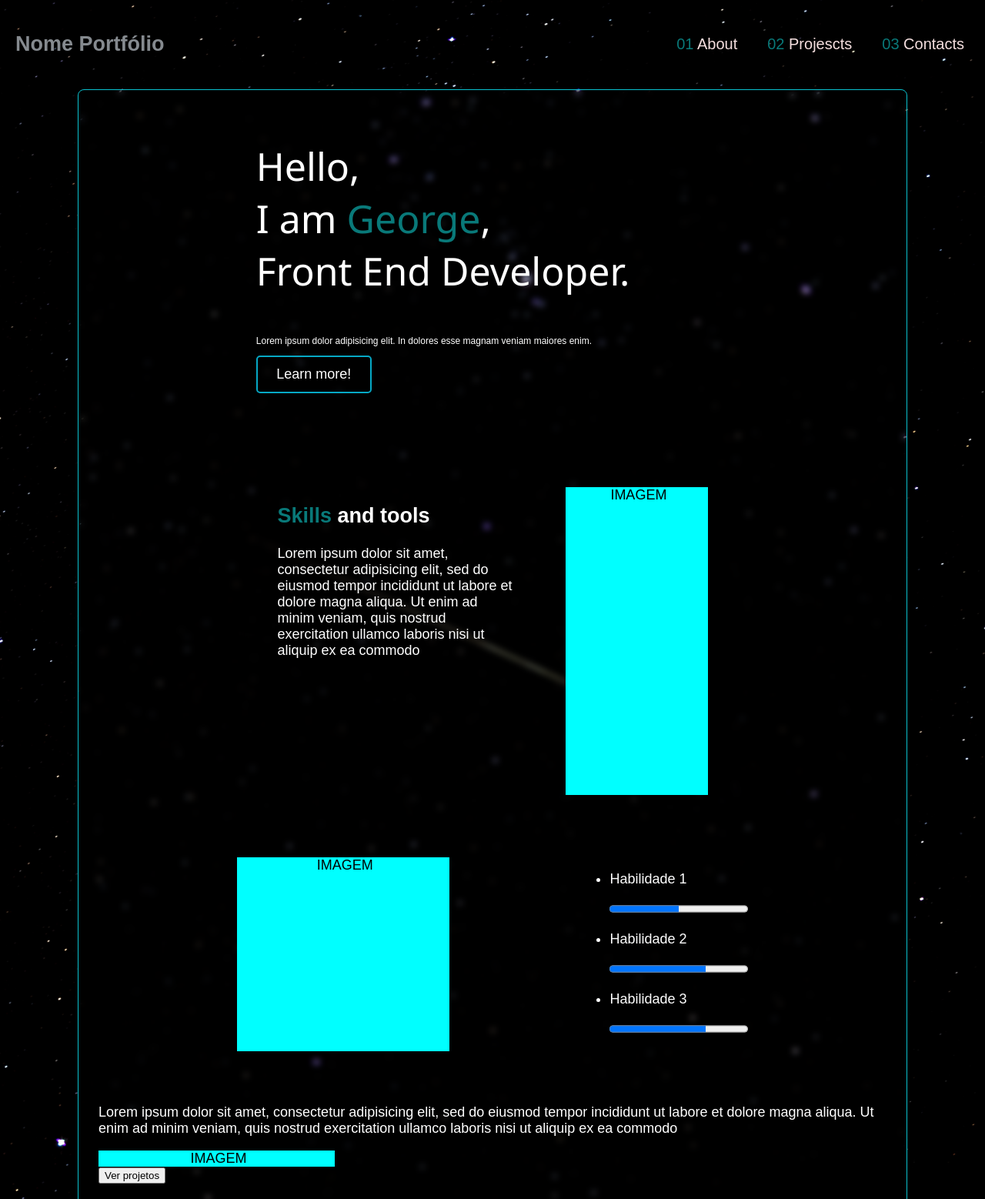
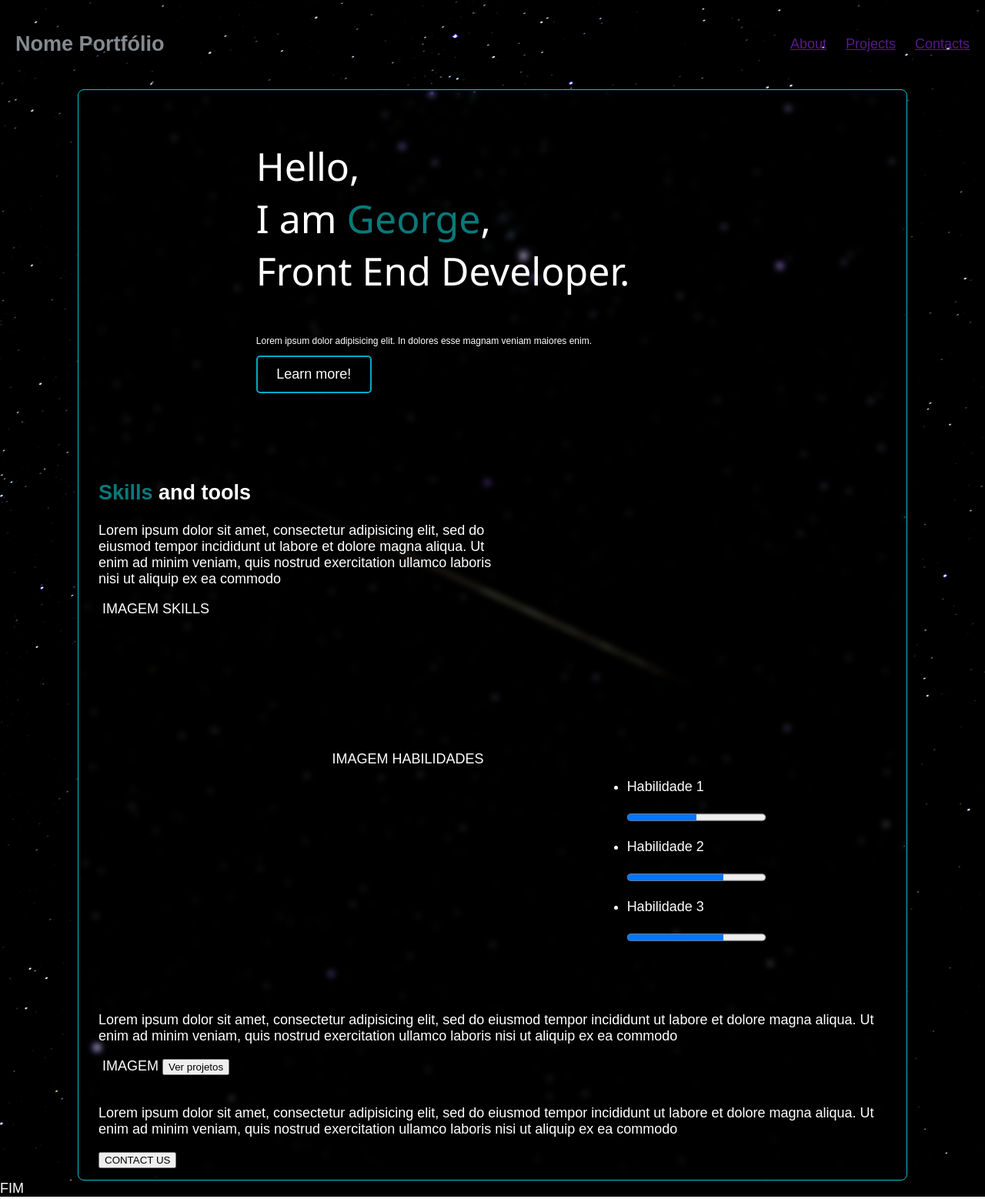
Before and after one commit to wsramos/Portfolio, a plain HTML site: page index.html in a window 1280 px wide. Shown: the top 1558 px of the page at 77% size. Drawn offline with Linux system fonts and the light colour scheme.

Commit message:
Removendos divs desnecessárias

```diff
--- a/index.html
+++ b/index.html
@@ -11,54 +11,43 @@
 
 <body>
     <header>
-        <nav>
-            <div class="containerNav" >
+        <nav class="containerNav" >
                 <div class="item">
                     <p class="titulo">
                         <h1>Nome Portfólio</h1>
                     </p>
                 </div>
                 <div class="btn-header">
-                    <button class="btnNav"><span>01</span> About</button>
-                    <button class="btnNav"><span>02</span> Projescts</button>
-                    <button class="btnNav"><span>03</span> Contacts</button>
+                    <a href="">About</a>
+                    <a href="">Projects</a>
+                    <a href="">Contacts</a>
                 </div>
-            </div>
         </nav>
     </header>
-    <section class="container">
+    <main class="container">
         <section>
             <div class="intro">
-                <div >
                     <p class="txtIntro">
                         Hello,<br>I am <span>George</span>,<br>Front End Developer.
                     </p>
                     <p class="subTxt">Lorem ipsum dolor adipisicing elit. In dolores esse magnam veniam maiores enim.</p>
                     <button class="btnIntro">Learn more!</button>
-                </div>
             </div>
         </section>
         <br>
         <section class="">
-            <div class="skills">
                 <div class="txtSkills">
                     <h2><span>Skills</span> and tools</h2>
                     <p>Lorem ipsum dolor sit amet, consectetur adipisicing elit, sed do eiusmod
                         tempor incididunt ut labore et dolore magna aliqua. Ut enim ad minim veniam,
                         quis nostrud exercitation ullamco laboris nisi ut aliquip ex ea commodo</p>
+                    <img src="" alt=""> IMAGEM SKILLS
                 </div>
-                <div class="img">
-                    <img src="" alt=""> IMAGEM
-                </div>
-            </div>
         </section>
     <br>
         <section class="">
             <div class="habilidades">
-                <div class="img">
-                    <img src="" alt="" class=""> IMAGEM
-                </div>
-                <div class="">
+                    <img src="" alt="" class=""> IMAGEM HABILIDADES
                     <ul class="">
                         <li>
                             <p>Habilidade 1</p>
@@ -73,45 +62,38 @@
                             <progress value="70" max="100">70 %</progress>
                         </li>
                     </ul>
-                </div>
             </div>
         </section>
         <br>
         <section class="">
             <div class="">
-                <div class="">
                     <p>Lorem ipsum dolor sit amet, consectetur adipisicing elit, sed do eiusmod
                         tempor incididunt ut labore et dolore magna aliqua. Ut enim ad minim veniam,
                         quis nostrud exercitation ullamco laboris nisi ut aliquip ex ea commodo</p>
-                </div>
-                <div class="img">
                     <img src="" alt=""> IMAGEM
-                </div>
+            <button href="popup1">Ver projetos</button>
             </div>
-            <button href="popup1">Ver projetos</button>
-            <div id="popup1" style="display:none">
+            <aside id="popup1" style="display:none">
                 <p>Lorem ipsum dolor sit amet, consectetur adipisicing elit, sed do eiusmod
                     tempor incididunt ut labore et dolore magna aliqua. Ut enim ad minim veniam,
                     quis nostrud exercitation ullamco laboris nisi ut aliquip ex ea commodo</p>
-            </div>
+            </aside>
         </section>
         <br>
         <section class="">
             <div class="">
-                <div class="">
                     <p>Lorem ipsum dolor sit amet, consectetur adipisicing elit, sed do eiusmod
                         tempor incididunt ut labore et dolore magna aliqua. Ut enim ad minim veniam,
                         quis nostrud exercitation ullamco laboris nisi ut aliquip ex ea commodo</p>
-                </div>
+                        <button href="popup2">CONTACT US</button>
             </div>
-            <button href="popup2">CONTACT US</button>
-            <div id="popup2" style="display:none">
+            <aside id="popup2" style="display:none">
                 <p>Lorem ipsum dolor sit amet, consectetur adipisicing elit, sed do eiusmod
                     tempor incididunt ut labore et dolore magna aliqua. Ut enim ad minim veniam,
                     quis nostrud exercitation ullamco laboris nisi ut aliquip ex ea commodo</p>
-            </div>
+            </aside>
         </section>
-    </section>
+    </main>
     <footer style="background-color: black; color:white">FIM</footer>
 </body>
 
```
